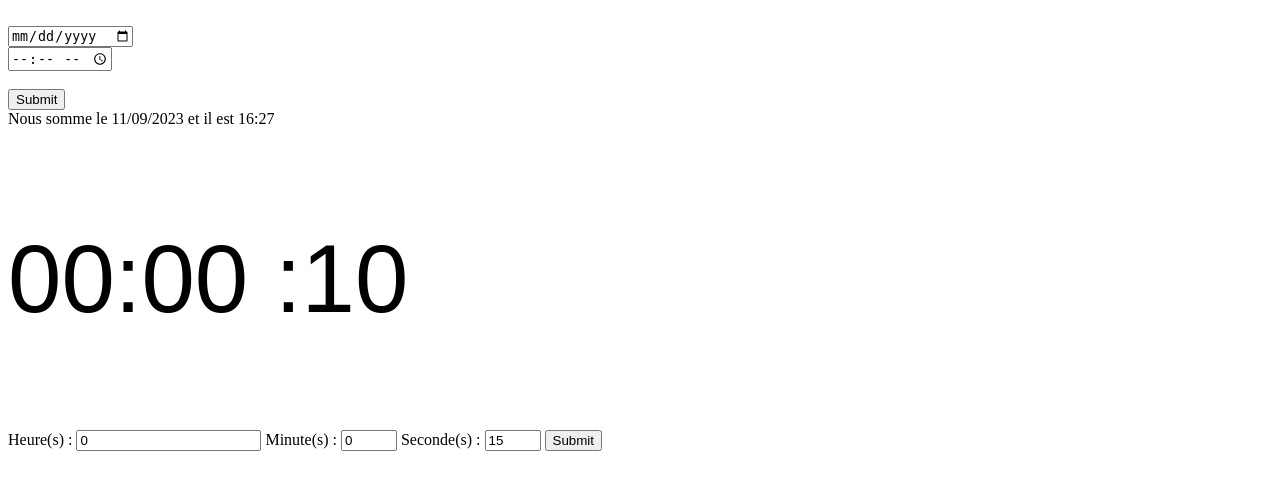
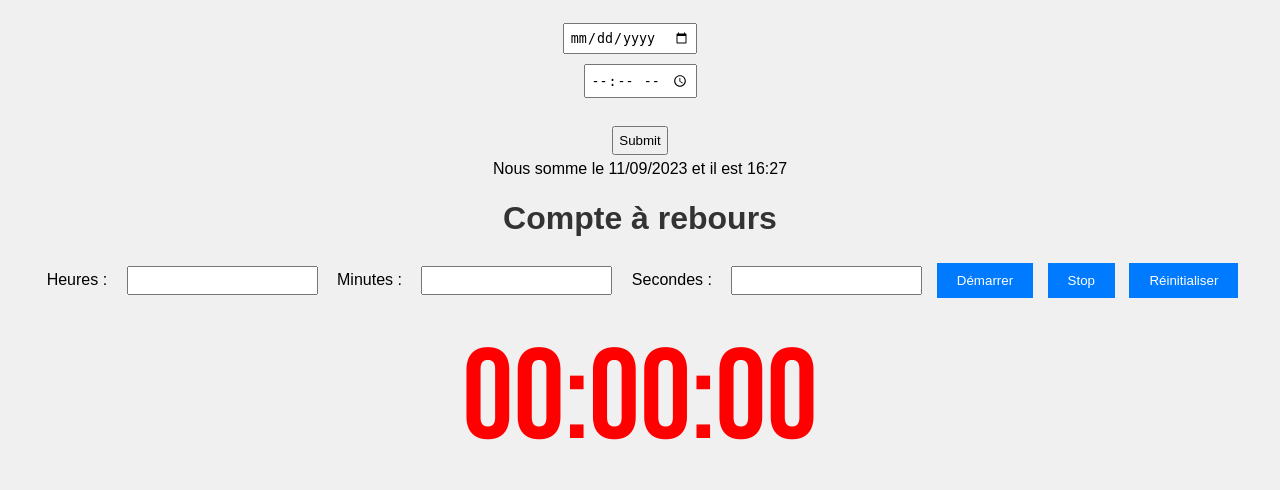
Before and after one commit to RatchetDrake/RatchetDrake.github.io, a PHP site: page /clock.php in a window 1280 px wide. Shown: the top 490 px of the page. Run offline with PHP 8.4, Linux system fonts and the light colour scheme; data that the repository does not hold is empty.

Commit message:
Commit all

```diff
--- a/clock.php
+++ b/clock.php
@@ -60,7 +60,7 @@ date_default_timezone_set('Europe/Paris');
     }
 
     ?>
-
+<!--
     <p id="minuteur">00:00:00</p>
     <form action="" method="post">
         <label for="heure">Heure(s) :</label>
@@ -70,20 +70,23 @@ date_default_timezone_set('Europe/Paris');
         <label for="seconde">Seconde(s) :</label>
         <input type="number" name="seconde" id="seconde"value="15" min="0" max="59" lenght="2">
         <input type="submit" value="Submit">
+         <button type="button" id="pause" onclick="PauseTimer()">Pause</button>
+    <button type="button" id="play">Play</button>
 
     </form>
+
     <?php
 
-    echo'<script>
+    /* echo'<script>
     var heure = '.(!empty( $_POST["heure"])?$_POST["heure"]:'0').'
     var minute =  '.(!empty( $_POST["minute"])?$_POST["minute"]:'0').'
     var seconde =  '.(!empty( $_POST["seconde"])?$_POST["seconde"]:'15').'
-    setInterval(function(){
+    function timer(){
         document.getElementById("minuteur").innerHTML=
         `${(heure<10 ? "0":"")+heure}:${(minute<10 ?"0":"")+minute}
         :${(seconde<10 ?"0":"")+seconde}`
         if(seconde<=0) return
-        seconde--
+
         if(seconde==0){
             if(minute>0){
                 seconde = 59
@@ -100,12 +103,95 @@ date_default_timezone_set('Europe/Paris');
         minute = parseInt(mili /1000/60/60)
         seconde= parseInt(mili /1000)
         console.log(heure, minute, seconde)
+          seconde--
+    }
+    var interval= setInterval(timer, 1000)
+    function PauseTimer(){
+        clearInterval(interval)
+        interval = null
+        document.getElementById("minuteur").style.textDecoration ="red wavy underline"
+    }
+    document.getElemenById("play").addEventListenner("click",function(){
+        if(interval ==null){
+           interval = setInterval(timer,1000)
+           document.getElementById("minuteur").style.opacitu="1"
+        }
 
-    }, 1000)
+    })
 
-</script>';
+</script>';*/
 
-    ?>
+    ?>-->
+    <h1>Compte à rebours</h1>
+
+<label for="hoursInput">Heures :</label>
+<input type="number" id="hoursInput">
+<label for="minutesInput">Minutes :</label>
+<input type="number" id="minutesInput">
+<label for="secondsInput">Secondes :</label>
+<input type="number" id="secondsInput">
+<button id="startButton" onclick="startCountdown()">Démarrer</button>
+<button id="stopButton" onclick="stopCountdown()">Stop</button>
+<button id="resetButton" onclick="resetCountdown()">Réinitialiser</button>
+
+<div id="timer">00:00:00</div>
+
+<script>
+var countdownInterval;
+var countdownTime;
+var isRunning = false;
+
+function startCountdown() {
+    if (!isRunning) {
+        var hours = parseInt(document.getElementById("hoursInput").value || 0);
+        var minutes = parseInt(document.getElementById("minutesInput").value || 0);
+        var seconds = parseInt(document.getElementById("secondsInput").value || 0);
+
+        countdownTime = (hours * 3600 + minutes * 60 + seconds) * 1000; // Converti en millisecondes
+        countdownInterval = setInterval(updateCountdown, 1000);
+        isRunning = true;
+    }
+}
+
+function stopCountdown() {
+    if (isRunning) {
+        clearInterval(countdownInterval);
+        isRunning = false;
+    }
+}
+
+function resetCountdown() {
+    clearInterval(countdownInterval);
+    isRunning = false;
+    document.getElementById("hoursInput").value = "";
+    document.getElementById("minutesInput").value = "";
+    document.getElementById("secondsInput").value = "";
+    document.getElementById("timer").textContent = "00:00:00";
+}
+
+function updateCountdown() {
+    if (isRunning && countdownTime > 0) {
+        countdownTime -= 1000;
+        var hours = Math.floor(countdownTime / 3600000);
+        var minutes = Math.floor((countdownTime % 3600000) / 60000);
+        var seconds = Math.floor((countdownTime % 60000) / 1000);
+
+        // Format de temps HH:MM:SS
+        var formattedTime = padZero(hours) + ":" + padZero(minutes) + ":" + padZero(seconds);
+
+        // maj de l'affichage du temps
+        document.getElementById("timer").textContent = formattedTime;
+    } else {
+        clearInterval(countdownInterval);
+        isRunning = false;
+        document.getElementById("timer").textContent = "00:00:00";
+    }
+}
+
+function padZero(num) {
+    return (num < 10 ? "0" : "") + num;
+}
+</script>
 
 
 
--- a/style2.css
+++ b/style2.css
@@ -319,7 +319,38 @@ justify-content: center; /*largeur*/
    align-items: center;
    margin-top: -5%;
 }
-#minuteur {
-    font-size: 6em;
-    font-family: fantasy;
+
+#timer{
+    font-size: 8em;
+    font-family: BebasNeue;
+    color: red;
+    margin-top: 20px;
 }
+/* Style du conteneur principal */
+body {
+    font-family: Arial, sans-serif;
+    text-align: center;
+    background-color: #f0f0f0;
+    margin: 0;
+    padding: 0;
+}
+
+h1 {
+    color: #333;
+}
+
+/* Style du formulaire et des boutons */
+label, input, button {
+    margin: 5px;
+    padding: 5px;
+}
+
+button {
+    background-color: #007BFF;
+    color: #fff;
+    border: none;
+    padding: 10px 20px;
+    cursor: pointer;
+}
+
+/* Style du chronomètre */
```
Also changed, not shown: test.php (+54 -20 lines), test/connexion.php (added, +34 -0 lines), test/index.php (added, +57 -0 lines), test/inscription.php (added, +30 -0 lines), test/style.css (added, +58 -0 lines).
